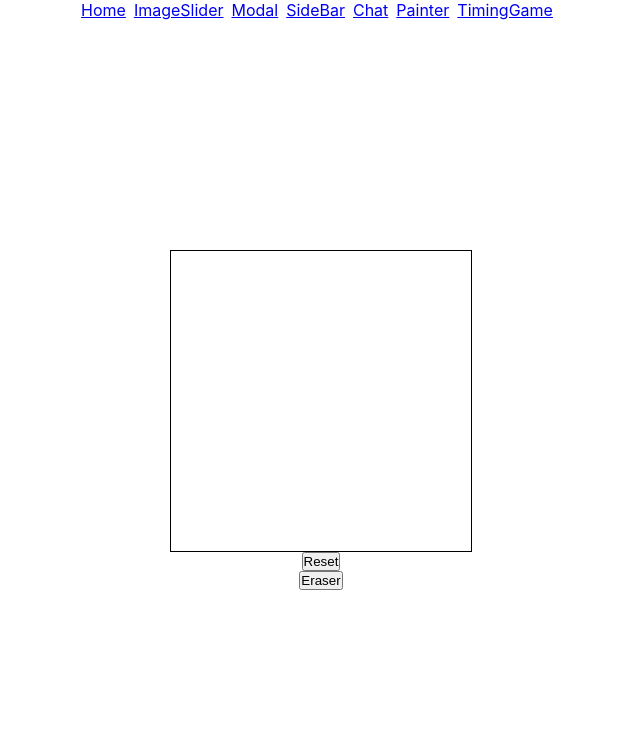
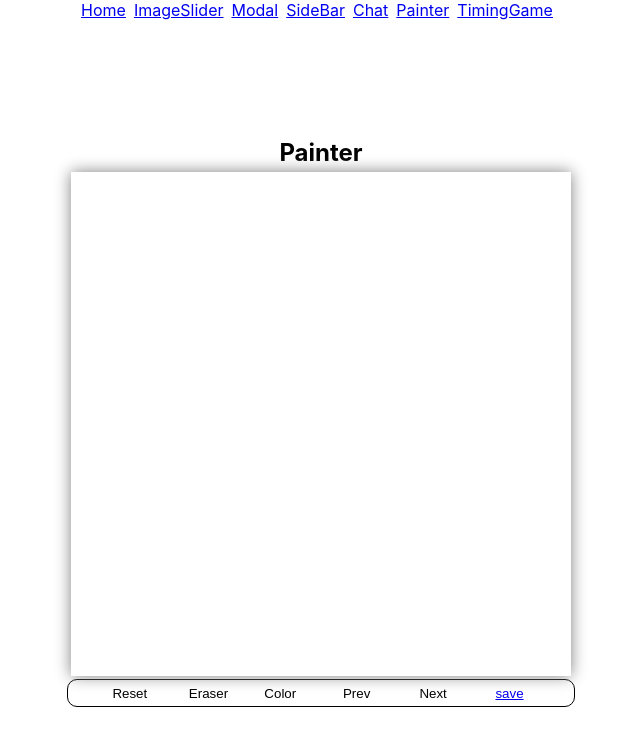
Before and after one commit to tonyw0527/react-components, a React (Create React App) app: page /painter in a window 1280 px wide. Shown: the top 746 px of the page, without its empty margins (319-959 px from the left). Built offline with nearby package versions, Linux system fonts and the light colour scheme.

Commit message:
Updated Painter.js

```diff
--- a/src/components/painter/Painter.css
+++ b/src/components/painter/Painter.css
@@ -1,13 +1,176 @@
-.painter-wrapper {
+.Painter-wrapper {
     display: flex;
-    flex-flow: column;
+    flex-direction: column;
     justify-content: center;
     align-items: center;
 
-    width: 100vw;
+    width: 100%;
     height: 100vh;
 }
 
+.painter-title-box {
+    margin-top: 5px;
+    margin-bottom: 5px;
+    width: 100%;
+    text-align: center;
+}
+
+.painter-drawing-box {
+    position: relative;
+    box-shadow: 0px 0px 15px grey;
+}
+
 #myCanvas {
-    border: 1px solid #000000;
+    /* border: 1px solid black; */
 }
+
+
+.painter-tool-box {
+    display: flex;
+    justify-content: space-evenly;
+    align-items: center;
+    margin-top: 3px;
+    padding: 3px;
+    border: 1px solid black;
+    border-radius: 10px;
+    width: 500px;
+}
+
+.painter-tool-box button {
+    width: 30px;
+    height: 20px;
+    margin-right: 5px;
+    border: none;
+    cursor: pointer;
+    background-color: transparent;
+    transition: transform 0.3s;
+}
+
+.painter-tool-box button:active {
+    transform: translateY(15%);
+}
+
+.painter-tool-box button:focus {
+    outline: 0;
+}
+
+.painter-tool-box .reset {
+    /* background-image: url("../../assets/images/reset-icon.svg"); */
+    background-repeat: no-repeat;
+    background-position: center;
+    /* color: transparent; */
+}
+
+.painter-tool-box .reset:active {
+    transform: rotate(1turn);
+}
+
+.painter-tool-box .eraser {
+    /* background-image: url("../../assets/images/eraser.svg"); */
+    background-repeat: no-repeat;
+    background-position: center;
+    /* color: transparent; */
+}
+
+.palette-open-button {
+    position: relative;
+    display: flex;
+    justify-content: center;
+    align-items: center;
+
+    border: 1px solid black;
+    border-radius: 50%;
+    /* color: transparent; */
+    background-color: transparent;
+    /* background-image: url('../../assets/images/palette_icon.svg'); */
+    background-repeat: no-repeat;
+    background-position: center;
+    cursor: pointer;
+}
+
+.palette {
+    display: none;
+    position: absolute;
+    top: -180%;
+    left: -180%;
+
+    width: 230px;
+    height: 25px;
+
+    border: 1px solid black;
+    border-radius: 10px;
+
+    padding: 2px;
+    background-color: whitesmoke;
+}
+
+.palette .palette-color {
+    border-radius: 50%;
+}
+
+.palette .palette-black {
+    background-color: black;
+    color: transparent;
+}
+
+.palette .palette-red {
+    background-color: red;
+    color: transparent;
+}
+
+.palette .palette-blue {
+    background-color: blue;
+    color: transparent;
+}
+
+.palette .palette-skyblue {
+    background-color: skyblue;
+    color: transparent;
+}
+
+.palette .palette-green {
+    background-color: green;
+    color: transparent;
+}
+
+.palette .palette-purple {
+    background-color: purple;
+    color: transparent;
+}
+
+.palette .palette-yellow {
+    background-color: yellow;
+    color: transparent;
+}
+
+.palette .palette-brown {
+    background-color: brown;
+    color: transparent;
+}
+
+.prev-btn {
+    /* background-image: url('../../assets/images/arrow_left_icon.svg'); */
+    background-repeat: no-repeat;
+    background-position: center;
+    background-size: contain;
+    /* color: transparent; */
+    cursor: pointer;
+}
+
+.next-btn {
+    /* background-image: url('../../assets/images/arrow_right_icon.svg'); */
+    background-repeat: no-repeat;
+    background-position: center;
+    background-size: contain;
+    /* color: transparent; */
+    cursor: pointer;
+}
+
+.painter-tool-box a {
+    display: block;
+    /* background-image: url('../../assets/images/save_icon.svg'); */
+    background-repeat: no-repeat;
+    background-position: center;
+    /* color: transparent; */
+    cursor: pointer;
+}
--- a/src/components/painter/Painter.js
+++ b/src/components/painter/Painter.js
@@ -1,92 +1,131 @@
 import React, {useState, useEffect, useRef} from 'react';
 import './Painter.css';
+
+import { WHITE_PNG, WorkMemory, canvasImgSetting } from '../../utils/utils';
+
+const workMemory = new WorkMemory();
 
 const Painter = () => {
 
     const [Eraser_flag, setEraser_flag] = useState(false);
+    const [PenColor, setPenColor] = useState('black');
 
     const myCanvasRef = useRef();
+    const eraserButtonRef = useRef();
+    const paletteOpenButtonRef = useRef();
+    const paletteRef = useRef();
+    const saveAnchorRef = useRef();
 
+    const handleClickOutside = (e) => {
+        if(!paletteOpenButtonRef.current.contains(e.target)) {
+            paletteRef.current.style.display = "none";
+        }
+    };
+
+    // canvas init
     useEffect(() => {
-        // preventing to scroll during drawing in mobile.
-        myCanvasRef.current.addEventListener("touchstart", function (e) {
+        const myCanvas = myCanvasRef.current;
+        const myCtx = myCanvas.getContext('2d');
+        myCtx.fillStyle = 'white';
+        myCtx.fillRect(0,0,myCanvasRef.current.width,myCanvasRef.current.height);
+
+        myCanvas.addEventListener("touchstart", function (e) {
             if (e.target === myCanvasRef.current) {
             e.preventDefault();
             }
         }, false);
-        myCanvasRef.current.addEventListener("touchend", function (e) {
+        myCanvas.addEventListener("touchend", function (e) {
             if (e.target === myCanvasRef.current) {
             e.preventDefault();
             }
         }, false);
-        myCanvasRef.current.addEventListener("touchmove", function (e) {
+        myCanvas.addEventListener("touchmove", function (e) {
             if (e.target === myCanvasRef.current) {
             e.preventDefault();
             }
         }, false);
 
+        document.addEventListener("mousedown", handleClickOutside);
+
+        return () => {
+            document.removeEventListener("mousedown", handleClickOutside);
+        }
     }, [])
 
     useEffect(() => {
+
         const myCanvas = myCanvasRef.current;
         const myCtx = myCanvas.getContext('2d');
-        if(Eraser_flag === false) {
-            myCtx.fillStyle = 'black';
-            myCtx.strokeStyle = 'black';
-            myCtx.lineWidth = 15;
-        } else {
-            myCtx.fillStyle = 'white';
-            myCtx.strokeStyle = 'white';
-            myCtx.lineWidth = 15;
-        }
-
-        const rectWidth = 3;
-        myCtx.lineJoin = 'round';
-        myCtx.lineCap = 'round';
 
         let prevX = 0;
         let prevY = 0;
         let currX = 0;
         let currY = 0;
+
         let forXCorrection = myCanvas.getBoundingClientRect().left;
         let forYCorrection = myCanvas.getBoundingClientRect().top;
 
         let path_flag = false;
-        const drawing = (type, e) => {
+        const drawing = (type, e, eraser_flag, color, x, y) => {
+            if(eraser_flag === false) {
+                myCtx.fillStyle = color;
+                myCtx.strokeStyle = color;
+                myCtx.lineWidth = 3;
+            } else {
+                myCtx.fillStyle = 'white';
+                myCtx.strokeStyle = 'white';
+                myCtx.lineWidth = 15;
+            }
+
+            const rectWidth = 3;
+            myCtx.lineJoin = 'round';
+            myCtx.lineCap = 'round';
+
             prevX = currX;
             prevY = currY;
             currX = e.clientX - forXCorrection;
             currY = e.clientY- forYCorrection;
 
+
+
             if (type === 'down') {
                 path_flag = true;
                 myCtx.fillRect(currX, currY, rectWidth, rectWidth);
+
             } else  if (type === 'move' && path_flag) {
                 myCtx.beginPath();
                 myCtx.moveTo(prevX, prevY);
                 myCtx.lineTo(currX, currY);
                 myCtx.stroke();
                 myCtx.closePath();
+
             } else if (type === 'up' || type === 'out') {
                 path_flag = false;
+
+                if(type === 'up') {
+                    setTimeout(()=> {
+                        const cashingImage = myCanvasRef.current.toDataURL();
+                        workMemory.saving(cashingImage);
+                    }, 100);
+
+                }
             }
         }
 
-        // event listeners
         const mousedownListener = (e) => {
-            drawing('down', e);
+            drawing('down', e, Eraser_flag, PenColor);
         }
 
         const mousemoveListener = (e) => {
-            drawing('move', e);
+            drawing('move', e, Eraser_flag, PenColor);
         }
 
         const mouseupListener = (e) => {
-            drawing('up', e);
+            drawing('up', e, Eraser_flag, PenColor);
         }
 
         const mouseoutListener = (e) => {
-            drawing('out', e);
+            drawing('out', e, Eraser_flag, PenColor);
         }
 
         const touchstartListener = (e) => {
@@ -115,42 +154,113 @@ const Painter = () => {
             forYCorrection = myCanvas.getBoundingClientRect().top;
         };
 
+        window.addEventListener('resize', resizeAndScrollListener);
+        window.addEventListener('scroll', resizeAndScrollListener);
         myCanvas.addEventListener('mousedown', mousedownListener);
         myCanvas.addEventListener('mousemove', mousemoveListener);
         myCanvas.addEventListener('mouseup', mouseupListener);
         myCanvas.addEventListener('mouseout', mouseoutListener);
-
         myCanvas.addEventListener("touchstart", touchstartListener);
         myCanvas.addEventListener("touchend", touchendListener);
         myCanvas.addEventListener("touchmove", touchmoveListener);
 
-        window.addEventListener('resize', resizeAndScrollListener);
-        window.addEventListener('scroll', resizeAndScrollListener);
-
         return () => {
+            window.removeEventListener('resize', resizeAndScrollListener);
+            window.removeEventListener('scroll', resizeAndScrollListener);
             myCanvas.removeEventListener('mousedown', mousedownListener);
             myCanvas.removeEventListener('mousemove', mousemoveListener);
             myCanvas.removeEventListener('mouseup', mouseupListener);
             myCanvas.removeEventListener('mouseout', mouseoutListener);
-
             myCanvas.removeEventListener("touchstart", touchstartListener);
             myCanvas.removeEventListener("touchend", touchendListener);
             myCanvas.removeEventListener("touchmove", touchmoveListener);
+        }
+    }, [Eraser_flag, PenColor]);
 
-            window.addEventListener('resize', resizeAndScrollListener);
-            window.addEventListener('scroll', resizeAndScrollListener);
-        }
-    }, [Eraser_flag])
 
     return (
-        <div className="painter-wrapper">
-        <canvas ref={myCanvasRef} id="myCanvas" width="300" height="300">Error</canvas>
-        <button type="button" onClick={() => {
-            myCanvasRef.current.getContext('2d').clearRect(0,0,myCanvasRef.current.width,myCanvasRef.current.height);
-        }}>Reset</button>
-        <button type="button" onClick={() => {
-            Eraser_flag ? setEraser_flag(false) : setEraser_flag(true);
-        }}>{Eraser_flag ? 'Pen' : 'Eraser'}</button>
+        <div className="Painter-wrapper">
+            <div className="painter-title-box">
+                <h2>Painter</h2>
+            </div>
+            <div className="painter-drawing-box">
+                <canvas ref={myCanvasRef} id="myCanvas" width="500" height="500">Error</canvas>
+            </div>
+            <div className="painter-tool-box">
+                <button className="reset" type="button" onClick={() => {
+                    const myCtx = myCanvasRef.current.getContext('2d');
+                    myCtx.fillStyle = 'white';
+                    myCtx.fillRect(0,0,myCanvasRef.current.width,myCanvasRef.current.height);
+
+                    const cashingImage = myCanvasRef.current.toDataURL();
+                    workMemory.saving(cashingImage);
+                }}>
+                    Reset
+                </button>
+                <button ref={eraserButtonRef} className="eraser" type="button" onClick={() => {
+                    if(Eraser_flag){
+                        setEraser_flag(false);
+                        //eraserButtonRef.current.style.backgroundImage = `url(${eraser_svg})`;
+                    } else {
+                        setEraser_flag(true);
+                        //eraserButtonRef.current.style.backgroundImage = `url(${pen_svg})`;
+                    }
+                }}>
+                    {Eraser_flag ? 'Pen' : 'Eraser'}
+                </button>
+                <button ref={paletteOpenButtonRef} className="palette-open-button" type="button" onClick={() => {
+                    if(paletteRef.current.style.display === "flex"){
+                        paletteRef.current.style.display = "none";
+                        return;
+                    }
+                    paletteRef.current.style.display = "flex";
+                    paletteRef.current.style.flexFlow = "row";
+                    paletteRef.current.style.justifyContent = "space-evenly";
+                }}>
+                    Color
+                    <div ref={paletteRef} className="palette">
+                        <div className="palette-color palette-black" type="button" onClick={()=>{setPenColor('black')}} >color</div>
+                        <div className="palette-color palette-red" type="button" onClick={()=>{setPenColor('red')}} >color</div>
+                        <div className="palette-color palette-blue" type="button" onClick={()=>{setPenColor('blue')}} >color</div>
+                        <div className="palette-color palette-skyblue" type="button" onClick={()=>{setPenColor('skyblue')}} >color</div>
+                        <div className="palette-color palette-green" type="button" onClick={()=>{setPenColor('green')}} >color</div>
+                        <div className="palette-color palette-purple" type="button" onClick={()=>{setPenColor('purple')}} >color</div>
+                        <div className="palette-color palette-yellow" type="button" onClick={()=>{setPenColor('yellow')}} >color</div>
+                        <div className="palette-color palette-brown" type="button" onClick={()=>{setPenColor('brown')}} >color</div>
+                    </div>
+                </button>
+                <button className="prev-btn" type="button" onClick={() => {
+                    const flag = workMemory.moveToPrev((prev) => {
+
+                        canvasImgSetting(myCanvasRef.current, prev);
+                    });
+                    if(flag === 'end') {
+                    }
+                }}>
+                    Prev
+                </button>
+                <button className="next-btn" type="button" onClick={() => {
+                    const flag = workMemory.moveToNext((next) => {
+
+                        canvasImgSetting(myCanvasRef.current, next);
+                    });
+                    if(flag === 'end') {
+                    }
+                }}>
+                    Next
+                </button>
+                <button>
+                    <a ref={saveAnchorRef} href={WHITE_PNG}
+                        onClick={()=>{
+                            const url = myCanvasRef.current.toDataURL("image/png");
+                            const link = saveAnchorRef.current;
+                            link.download = "canvasImage.png";
+                            link.href = url;
+                    }}>
+                        save
+                    </a>
+                </button>
+            </div>
         </div>
     );
 }
```
Also changed, not shown: src/components/timing-game/TimingGame.css (+8 -1 lines), src/components/timing-game/TimingGame.js (+32 -8 lines), src/index.css (+8 -0 lines), 1 other file (tests, documents, lock files or other folders).
